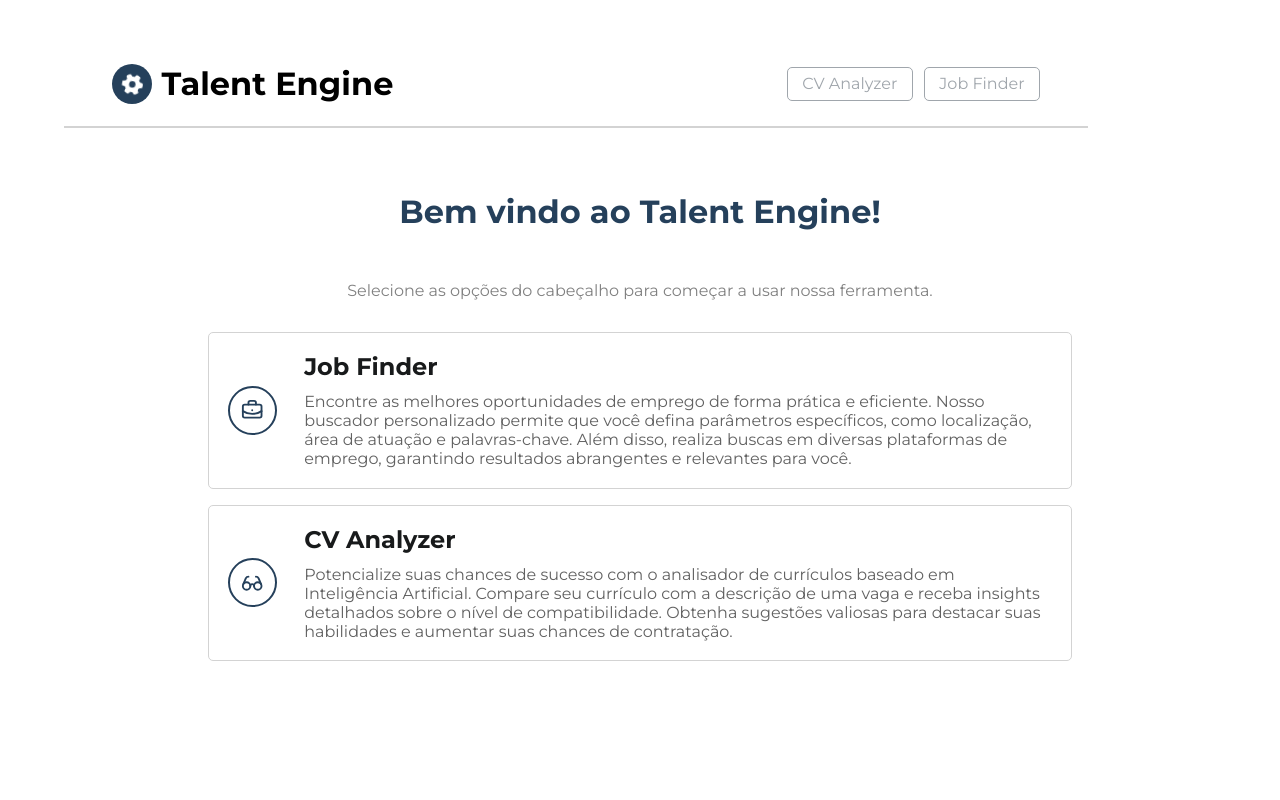
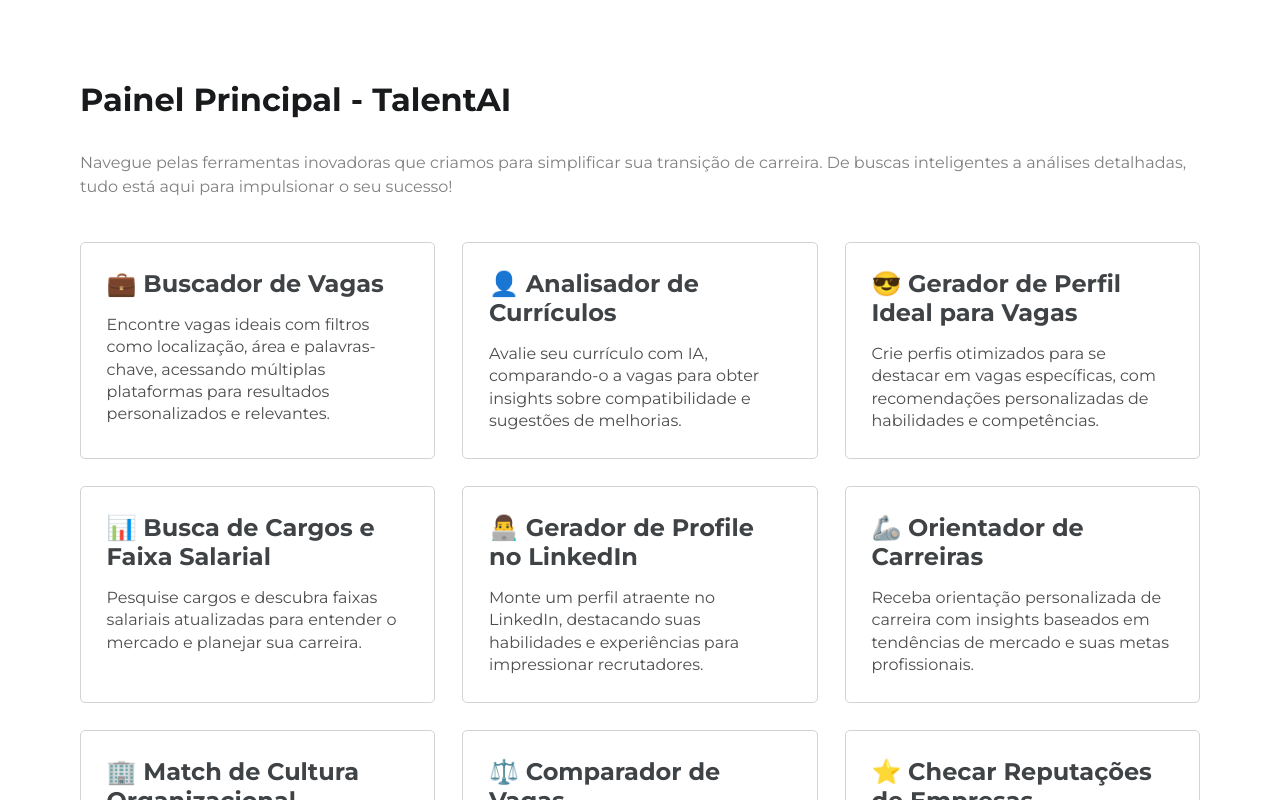
Before and after one commit to AntonyHaro/talent-engine, a React (Vite) app: page / in a window 1280 px wide. Shown: the top 800 px of the page. Built offline with nearby package versions, Linux system fonts and the light colour scheme.

Commit message:
melhorias na homepage

```diff
--- a/src/App.css
+++ b/src/App.css
@@ -1,6 +1,5 @@
 #root {
-  max-width: 1280px;
-  margin: 0 auto;
+  margin: 0;
   /* padding: 2rem; */
   /* text-align: center; */
 }
--- a/src/App.jsx
+++ b/src/App.jsx
@@ -8,7 +8,7 @@
 function App() {
     return (
         <div>
-            <Header />
+            {/* <Header /> */}
 
             <Routes>
                 <Route path="/" element={<Home />} />
--- a/src/index.css
+++ b/src/index.css
@@ -21,7 +21,7 @@
 #root {
     -webkit-font-smoothing: antialiased;
     -moz-osx-font-smoothing: grayscale;
-    padding: 4rem;
+    padding: 5rem;
     color: var(--text);
     display: flex !important;
     flex-direction: column;
@@ -30,11 +30,10 @@
 }
 
 main {
-    margin-top: 4rem;
     width: 100%;
     display: flex;
     flex-direction: column;
-    align-items: center;
+    /* align-items: center; */
     gap: 2rem;
 }
 
@@ -44,8 +43,3 @@
     padding: 0;
     margin: 0;
 }
-
-a {
-    color: hsl(214, 59%, 43%);
-    text-decoration: none;
-}
--- a/src/pages/Home/Home.jsx
+++ b/src/pages/Home/Home.jsx
@@ -1,39 +1,76 @@
-import { LuBriefcaseBusiness } from "react-icons/lu";
+import { Link } from "react-router-dom";
 import { LuGlasses } from "react-icons/lu";
+import { MdOutlineWorkOutline } from "react-icons/md";
 import styles from "./Home.module.css";
 
-function FeatureCard({ feature, description, iconComponent }) {
+function Feature({ name, description, icon }) {
     return (
-        <div className={styles.featureCard}>
-            <div className={styles.svg}>{iconComponent}</div>
-            <div className={styles.info}>
-                <h2>{feature}</h2>
-                <p className={styles.description}>{description}</p>
-            </div>
-        </div>
+        <Link className={styles.feature}>
+            <h2>
+                {icon} {name}
+            </h2>
+            <p>{description}</p>
+        </Link>
     );
 }
 
 export default function Home() {
     return (
         <main className={styles.home}>
-            <h1 className={styles.title}>Bem vindo ao Talent Engine!</h1>
-            <p style={{ color: "gray" }}>
-                Selecione as opções do cabeçalho para começar a usar nossa
-                ferramenta.
+            <h1>Painel Principal - TalentAI</h1>
+            <p className={styles.info}>
+                Navegue pelas ferramentas inovadoras que criamos para
+                simplificar sua transição de carreira. De buscas inteligentes a
+                análises detalhadas, tudo está aqui para impulsionar o seu
+                sucesso!
             </p>
-            <section className={styles.featureContainer}>
-                <FeatureCard
-                    feature="Job Finder"
-                    description="Encontre as melhores oportunidades de emprego de forma prática e eficiente. Nosso buscador personalizado permite que você defina parâmetros específicos, como localização, área de atuação e palavras-chave. Além disso, realiza buscas em diversas plataformas de emprego, garantindo resultados abrangentes e relevantes para você."
-                    iconComponent={<LuBriefcaseBusiness />}
+            <div className={styles.featureContainer}>
+                <Feature
+                    name="Buscador de Vagas"
+                    description="Encontre vagas ideais com filtros como localização, área e palavras-chave, acessando múltiplas plataformas para resultados personalizados e relevantes."
+                    icon={"💼"}
                 />
-                <FeatureCard
-                    feature="CV Analyzer"
-                    description="Potencialize suas chances de sucesso com o analisador de currículos baseado em Inteligência Artificial. Compare seu currículo com a descrição de uma vaga e receba insights detalhados sobre o nível de compatibilidade. Obtenha sugestões valiosas para destacar suas habilidades e aumentar suas chances de contratação."
-                    iconComponent={<LuGlasses />}
+                <Feature
+                    name="Analisador de Currículos"
+                    description="Avalie seu currículo com IA, comparando-o a vagas para obter insights sobre compatibilidade e sugestões de melhorias."
+                    icon={"👤"}
                 />
-            </section>
+                <Feature
+                    name="Gerador de Perfil Ideal para Vagas"
+                    description="Crie perfis otimizados para se destacar em vagas específicas, com recomendações personalizadas de habilidades e competências."
+                    icon={"😎"}
+                />
+                <Feature
+                    name="Busca de Cargos e Faixa Salarial"
+                    description="Pesquise cargos e descubra faixas salariais atualizadas para entender o mercado e planejar sua carreira."
+                    icon={"📊"}
+                />
+                <Feature
+                    name="Gerador de Profile no LinkedIn"
+                    description="Monte um perfil atraente no LinkedIn, destacando suas habilidades e experiências para impressionar recrutadores."
+                    icon={"👨‍💻"}
+                />
+                <Feature
+                    name="Orientador de Carreiras"
+                    description="Receba orientação personalizada de carreira com insights baseados em tendências de mercado e suas metas profissionais."
+                    icon={"🦾"}
+                />
+                <Feature
+                    name="Match de Cultura Organizacional"
+                    description="Avalie a compatibilidade com a cultura das empresas, alinhando valores e estilo de trabalho. Aumente suas chances de sucesso ao encontrar o ambiente ideal para você."
+                    icon={"🏢"} // Icone representando empresas e cultura organizacional
+                />
+                <Feature
+                    name="Comparador de Vagas"
+                    description="Compare diferentes oportunidades de emprego lado a lado, considerando salário, benefícios, crescimento e outros fatores essenciais para sua escolha."
+                    icon={"⚖️"} // Icone representando equilíbrio ou comparação
+                />
+                <Feature
+                    name="Checar Reputações de Empresas"
+                    description="Pesquise e analise a reputação de empresas com base em avaliações de funcionários e ex-funcionários. Tome decisões informadas sobre onde você quer trabalhar."
+                    icon={"⭐"} // Ícone de estrela, simbolizando avaliações e reputações
+                />
+            </div>
         </main>
     );
 }
--- a/src/pages/Home/Home.module.css
+++ b/src/pages/Home/Home.module.css
@@ -1,56 +1,37 @@
-.home {
-    width: 100%;
-    display: flex;
-    flex-direction: column;
-    align-items: center;
-}
-
-.title {
-    text-align: center;
-    font-size: 2rem;
-    margin-bottom: 1.1rem;
-    color: var(--primary-color);
+.info {
+    color: gray;
+    margin-bottom: 1%;
+    line-height: 1.5;
 }
 
 .featureContainer {
-    width: 75%;
     display: grid;
-    gap: 1rem;
+    grid-template-columns: 1fr 1fr 1fr;
+    gap: 1.7rem;
 }
 
-.featureCard {
-    padding: 1.2rem;
+.feature {
+    text-decoration: none;
+    padding: 1.6rem;
+    border: 1px solid lightgray;
     border-radius: 5px;
-    border: 1px solid lightgray;
     display: flex;
-    align-items: center;
-    gap: 1.7rem;
+    flex-direction: column;
+    gap: 1rem;
     transition: 0.2s ease-out;
 }
 
-.featureCard:hover {
-    border-color: var(--border);
-    transform: translateX(0.5rem);
+.feature:hover {
+    border-color: gray;
+    /* background-color: lightgray; */
+    /* transform: translateY(-0.35rem); */
 }
 
-.svg {
-    padding: 0.7rem;
-    display: grid;
-    place-items: center;
-    border: 2px solid var(--primary-color);
-    border-radius: 50%;
+.feature h2 {
+    color: hsl(206, 5%, 26%);
 }
 
-.svg svg {
-    font-size: 1.4em;
-    color: var(--primary-color);
+.feature p {
+    line-height: 1.4;
+    color: hsl(0, 0%, 30%);
 }
-
-.featureCard .info {
-    display: grid;
-    gap: 0.7rem;
-}
-
-.description {
-    color: hsl(0, 0%, 38%);
-}
```
